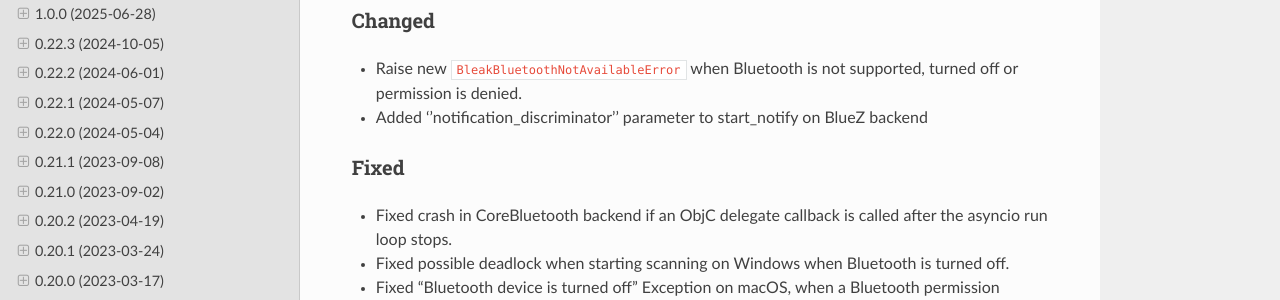
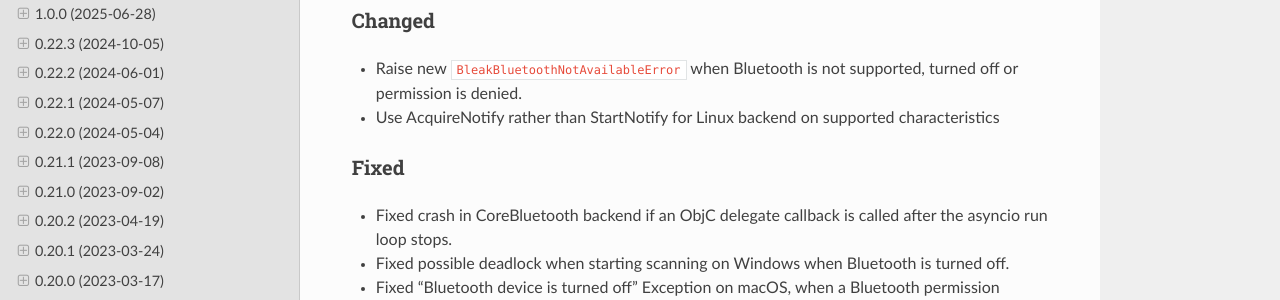
Before and after one commit to hbldh/bleak, a Sphinx documentation site: the page built from docs/history.rst, in a window 1280 px wide and 900 px high, scrolled down 327 px. Shown: the part 150-450 px from the top of the window. Built offline with Sphinx 7.4.7 and the Read the Docs theme 3.1.0, drawn with Linux system fonts in a browser that asks for light colours.

Commit message:
Update documentation

```diff
--- a/CHANGELOG.rst
+++ b/CHANGELOG.rst
@@ -18,7 +18,7 @@ Added
 Changed
 -------
 * Raise new ``BleakBluetoothNotAvailableError`` when Bluetooth is not supported, turned off or permission is denied.
-* Added ''notification_discriminator'' parameter to start_notify on BlueZ backend
+* Use AcquireNotify rather than StartNotify for Linux backend on supported characteristics
 
 Fixed
 -----
```
Also changed, not shown: docs/backends/linux.rst (+0 -7 lines).
